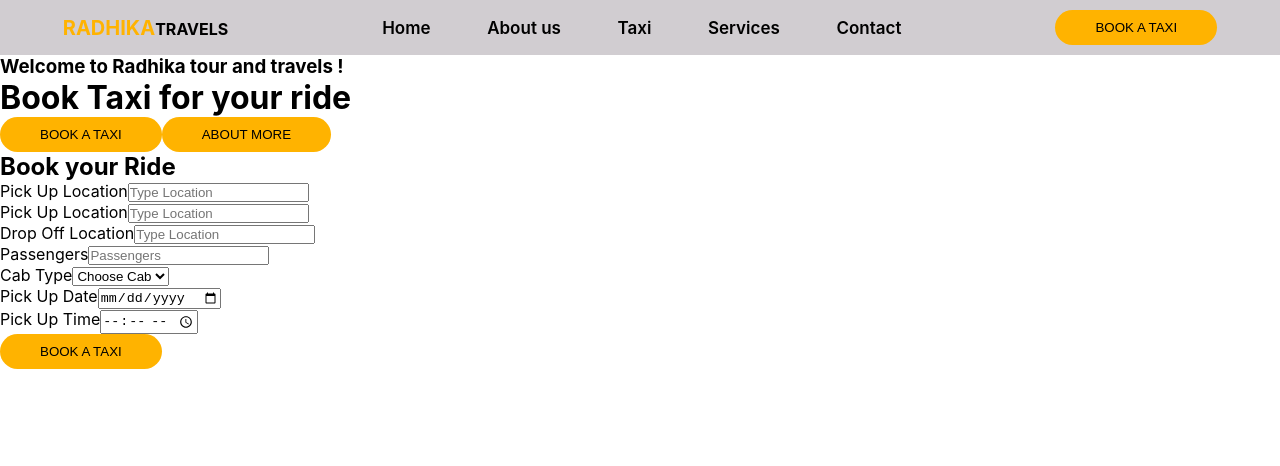
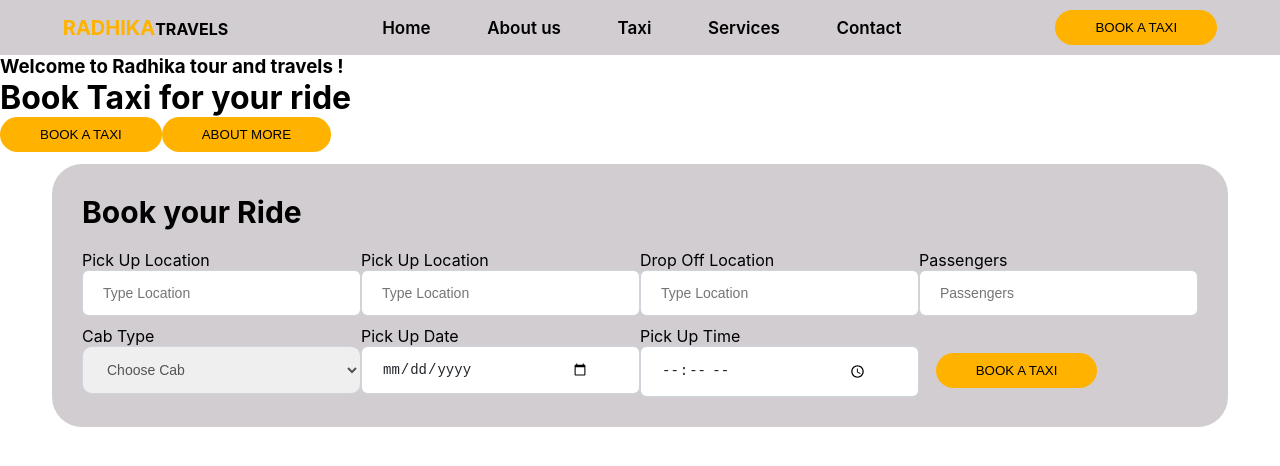
Before and after one commit to Prathu-Sharma/taxiservice8, a React (Create React App) app: page / in a window 1280 px wide. Shown: the top 466 px of the page. Built offline with nearby package versions, Linux system fonts and the light colour scheme.

Commit message:
Form styling

```diff
--- a/src/Components/Button.js
+++ b/src/Components/Button.js
@@ -1,9 +1,9 @@
 import React from 'react';
 import "./Button.css";
 
-function Button() {
+function Button(props) {
   return (
-<button className="btn">Book a Taxi</button>
+<button className={`btn ${props.styling}`}>Book a Taxi</button>
   );
 }
 
--- /dev/null
+++ b/src/Components/Form.css
@@ -0,0 +1,64 @@
+.container {
+    max-width: 1200px;
+    padding: 12px;
+    margin: 0 auto;
+    width: 100%;
+}
+.booking-form{
+    padding:30px;
+    border-radius:30px;
+    background-color:#5454;
+    box-shadow : #545454;
+}
+.form-title{
+    font-size:30px;
+    margin-bottom:10px;
+}
+.form-row{
+    display:flex;
+    flex-wrap:wrap;
+}
+.col-lg-3{
+    flex: 0 0 auto;
+    width:25%;
+    position: relative;
+}
+.form-tab{
+    margin-top: 10px;
+}
+.form-control{
+    padding: 14px 50px 14px 20px;
+    font-size: 14px;
+    box-shadow: none;
+    color: #000;
+    display: block;
+    width: 100%;
+    font-weight: 400;
+    line-height: 1;
+    color: #212529;
+    background-color: #fff;
+    background-clip: padding-box;
+    border: 1px solid #ced4da;
+    -webkit-appearance: none;
+    -moz-appearance: none;
+    appearance: none;
+    border-radius: 0.375rem;
+    transition: border-color .15s ease-in-out,box-shadow .15s ease-in-out;
+}
+
+select#cab_type {
+    width: 100%;
+    height: 48px;
+    padding: 14px 50px 14px 20px;
+    line-height: 45px;
+    border-radius: 10px;
+    font-size: 16px;
+    font-size: 14px;
+    border-color: #ced4da;
+    color: #545454;
+}
+.pos-btn{
+    position: absolute;
+    bottom: 11%;
+    left: 6%;
+}
--- a/src/Components/Form.js
+++ b/src/Components/Form.js
@@ -1,36 +1,37 @@
 import React from 'react'
 import Button from './Button'
+import "./Form.css"
 
 const Form = () => {
   return (
     <div className='booking_section'>
       <div className="container">
         <div className="booking-form">
-            <h2>Book your Ride</h2>
+            <h2 className='form-title'>Book your Ride</h2>
             <form action="#">
                 <div className="form-row">
                     <div className="col-lg-3">
                         <div className="form-tab">
                             <label htmlFor="pickUp">Pick Up Location</label>
-                            <input type="text" placeholder='Type Location'/>
+                            <input className='form-control' type="text" placeholder='Type Location'/>
                         </div>
                     </div>
                     <div className="col-lg-3">
                         <div className="form-tab">
                             <label htmlFor="pickUp">Pick Up Location</label>
-                            <input type="text" placeholder='Type Location'/>
+                            <input className='form-control' type="text" placeholder='Type Location'/>
                         </div>
                     </div>
                     <div className="col-lg-3">
                         <div className="form-tab">
                             <label htmlFor="dropLocation">Drop Off Location</label>
-                            <input type="text" placeholder='Type Location'/>
+                            <input className='form-control' type="text" placeholder='Type Location'/>
                         </div>
                     </div>
                     <div className="col-lg-3">
                         <div className="form-tab">
                             <label htmlFor="passengers">Passengers</label>
-                            <input type="text" placeholder='Passengers'/>
+                            <input className='form-control' type="text" placeholder='Passengers'/>
                         </div>
                     </div>
                     <div className="col-lg-3">
@@ -47,17 +48,17 @@ const Form = () => {
                     <div className="col-lg-3">
                         <div className="form-tab">
                             <label htmlFor="pickUpDate">Pick Up Date</label>
-                            <input type="date" placeholder='MM|DD|YYYY'/>
+                            <input className='form-control' type="date" placeholder='MM|DD|YYYY'/>
                         </div>
                     </div>
                     <div className="col-lg-3">
                         <div className="form-tab">
                             <label htmlFor="pickUpDate">Pick Up Time</label>
-                            <input type="time" placeholder='00:00 AM'/>
+                            <input className='form-control' type="time" placeholder='00:00 AM'/>
                         </div>
                     </div>
-                    <div className="col-log">
-                        <Button />
+                    <div className="col-lg-3">
+                        <Button styling='pos-btn'/>
                     </div>
                 </div>
             </form>
```
